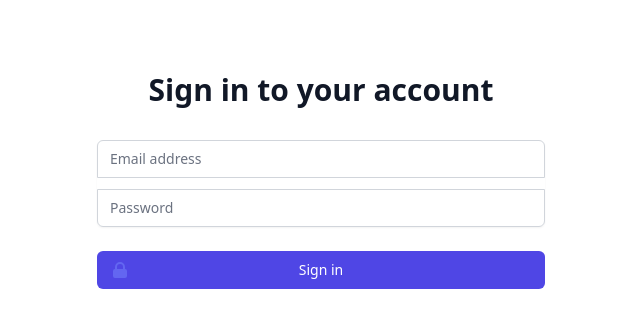
After one commit to amindehghani/pyshop, a Flask app: page /login in a window 1280 px wide. The commit adds this page. Shown: the top 336 px of the page, without its empty margins (319-959 px from the left). Run offline with Flask 2, Linux system fonts and the light colour scheme; style sheets or scripts are compiled from the project's sources.

Commit message:
[ADD] Styling for login and session management

```diff
--- a/main.py
+++ b/main.py
@@ -1,6 +1,7 @@
 import coloredlogs
 import database
 import logging
+import secrets
 
 from web import app
 
@@ -15,6 +16,7 @@ def main():
     db, cursor = db_helper.connect_db()
     app.config['db_cursor'] = cursor
     app.config['db'] = db
+    app.config['SECRET_KEY'] = secrets.token_urlsafe(16)
     app.run()
 
 
--- a/web/admin.py
+++ b/web/admin.py
@@ -1,7 +1,15 @@
 from web import app
-from flask import render_template
+from flask import render_template, session, redirect, url_for
 
 
-@app.route('/admin')
-def admin():
-    return render_template('admin/login.html')
+@app.route('/login')
+def login():
+    return render_template('admin/templates/login.html')
+
+
+@app.route('/dashboard')
+def dashboard():
+    if not session.get('uid') is None:
+        return 'hello from dashboard'
+    else:
+        return redirect(url_for('login'))
--- a/web/package.json
+++ b/web/package.json
@@ -11,5 +11,8 @@
   "license": "ISC",
   "devDependencies": {
     "tailwindcss": "^3.0.14"
+  },
+  "dependencies": {
+    "@tailwindcss/forms": "^0.4.0"
   }
 }
--- a/web/tailwind.config.js
+++ b/web/tailwind.config.js
@@ -3,5 +3,7 @@ module.exports = {
   theme: {
     extend: {},
   },
-  plugins: [],
+  plugins: [
+      require('@tailwindcss/forms')
+  ],
 }
--- a/web/templates/admin/templates/admin_template.html
+++ b/web/templates/admin/templates/admin_template.html
@@ -2,12 +2,13 @@
 <html lang="en">
 <head>
     <meta charset="UTF-8">
+    <link rel="stylesheet" href="{{ url_for('static', filename='css/dist.css') }}">
     <title>{% block title %}{% endblock %}</title>
 </head>
 <body>
-    <main>
-        {% block main %}{% endblock %}
-    </main>
+<main>
+    {% block main %}{% endblock %}
+</main>
 
 </body>
 </html>
--- /dev/null
+++ b/web/templates/admin/templates/login.html
@@ -0,0 +1,48 @@
+{% extends "admin/templates/admin_template.html" %}
+
+{% block title %}Login{% endblock %}
+
+{% block main %}
+    <div class="min-h-full flex items-center justify-center py-12 px-4 sm:px-6 lg:px-8">
+        <div class="max-w-md w-full space-y-8">
+            <div>
+                <h2 class="mt-6 text-center text-3xl font-extrabold text-gray-900">
+                    Sign in to your account
+                </h2>
+            </div>
+            <form class="mt-8 space-y-6" action="#" method="POST">
+                <input type="hidden" name="remember" value="true">
+                <div class="rounded-md shadow-sm -space-y-px">
+                    <div class="mb-3">
+                        <label for="email-address" class="sr-only">Email address</label>
+                        <input id="email-address" name="email" type="email" autocomplete="email" required
+                               class="appearance-none rounded-none relative block w-full px-3 py-2 border border-gray-300 placeholder-gray-500 text-gray-900 rounded-t-md focus:outline-none focus:ring-indigo-500 focus:border-indigo-500 focus:z-10 sm:text-sm"
+                               placeholder="Email address">
+                    </div>
+                    <div>
+                        <label for="password" class="sr-only">Password</label>
+                        <input id="password" name="password" type="password" autocomplete="current-password" required
+                               class="appearance-none rounded-none relative block w-full px-3 py-2 border border-gray-300 placeholder-gray-500 text-gray-900 rounded-b-md focus:outline-none focus:ring-indigo-500 focus:border-indigo-500 focus:z-10 sm:text-sm"
+                               placeholder="Password">
+                    </div>
+                </div>
+
+                <div>
+                    <button type="submit"
+                            class="group relative w-full flex justify-center py-2 px-4 border border-transparent text-sm font-medium rounded-md text-white bg-indigo-600 hover:bg-indigo-700 focus:outline-none focus:ring-2 focus:ring-offset-2 focus:ring-indigo-500">
+          <span class="absolute left-0 inset-y-0 flex items-center pl-3">
+            <!-- Heroicon name: solid/lock-closed -->
+            <svg class="h-5 w-5 text-indigo-500 group-hover:text-indigo-400" xmlns="http://www.w3.org/2000/svg"
+                 viewBox="0 0 20 20" fill="currentColor" aria-hidden="true">
+              <path fill-rule="evenodd"
+                    d="M5 9V7a5 5 0 0110 0v2a2 2 0 012 2v5a2 2 0 01-2 2H5a2 2 0 01-2-2v-5a2 2 0 012-2zm8-2v2H7V7a3 3 0 016 0z"
+                    clip-rule="evenodd"/>
+            </svg>
+          </span>
+                        Sign in
+                    </button>
+                </div>
+            </form>
+        </div>
+    </div>
+{% endblock %}
```
Also changed, not shown: web/templates/admin/login.html (deleted, +0 -11 lines), web/package-lock.json.
